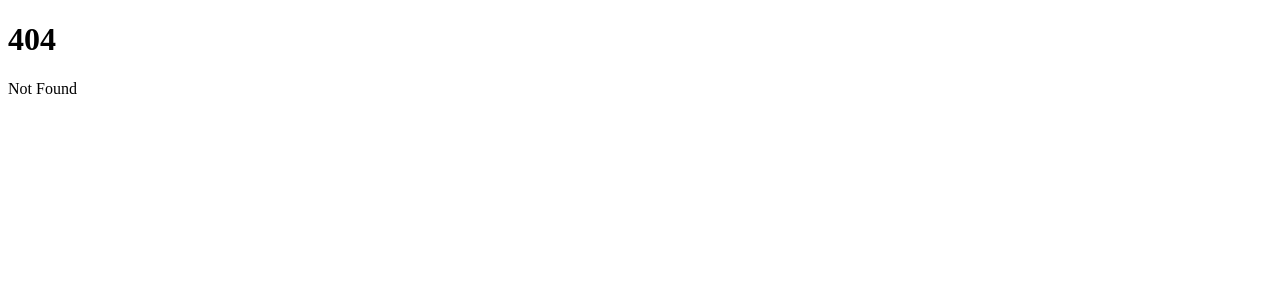
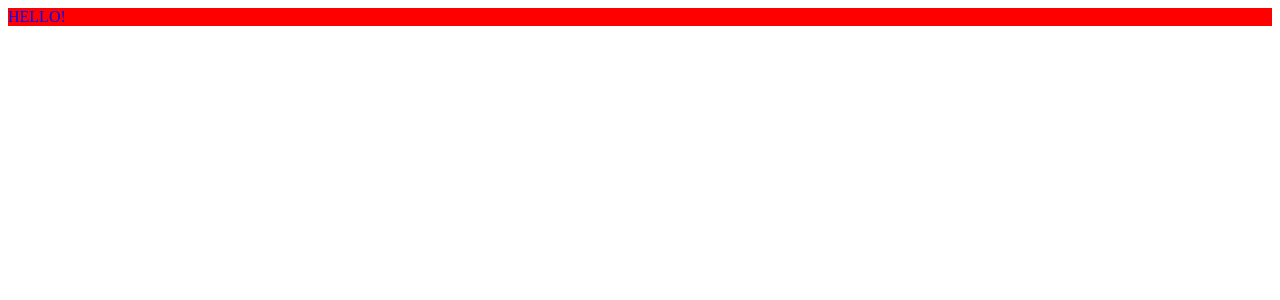
Before and after one commit to joaquimnetocel/sveltekitSvelte5, a SvelteKit app: page /restprops in a window 1280 px wide. Before the commit this address had no page. Shown: the top 300 px of the page. Built offline with nearby package versions, Linux system fonts and the light colour scheme.

Commit message:
REST PROPS

```diff
--- /dev/null
+++ b/src/routes/restprops/+page.svelte
@@ -0,0 +1,5 @@
+<script>
+	import Component from './component.svelte';
+</script>
+
+<Component style="background-color:red;" class="classBlue" />
--- /dev/null
+++ b/src/routes/restprops/component.svelte
@@ -0,0 +1,11 @@
+<script lang="ts">
+	let { ...propRest }: { style: string; class: string } = $props();
+</script>
+
+<div style={propRest.style} class={propRest.class}>HELLO!</div>
+
+<style>
+	.classBlue {
+		color: blue;
+	}
+</style>
```
